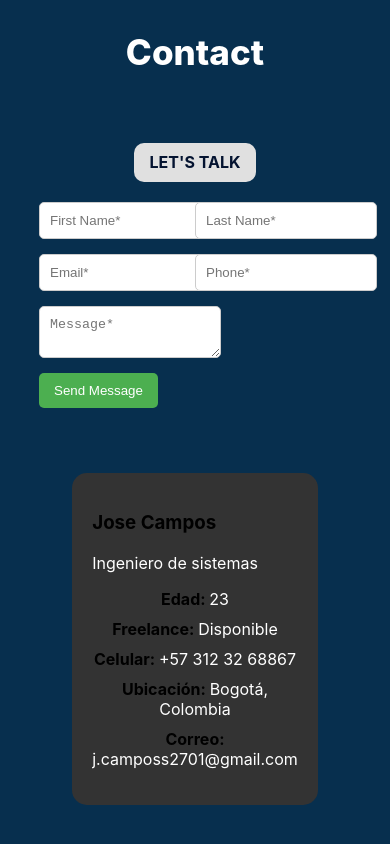
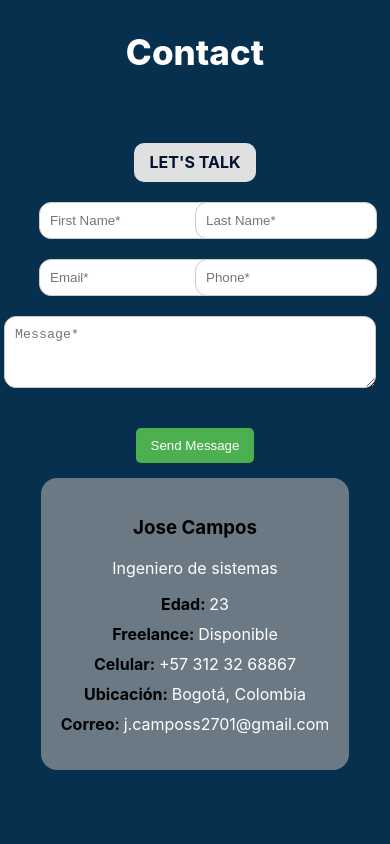
Before and after one commit to josee2701/CV, a React (Create React App) app: page / in a window 390 px wide. Shown: the part 3971-4815 px from the top of the page. After the commit the page ends 4741 px from the top, so only its background shows below. Built offline with nearby package versions, Linux system fonts and the light colour scheme.

Commit message:
se me jora el formulario visualmente, pero tambien dinamicamente para que el fomulario se envie asi cambie de pagina web hasta que reciba una respuesta del servidor

```diff
--- a/src/assets/css/Contact.css
+++ b/src/assets/css/Contact.css
@@ -1,55 +1,32 @@
-.contact-container {
+/* Form Styles */
+form {
     display: flex;
-    justify-content: space-between;
-    padding: 20px;
-    background: #1f1f1f; /* Asegúrate de usar el color correcto de fondo */
-    color: white;
+    flex-direction: column;
+    align-items: center;
+    margin-left: 265px;
 }
 
-.contact-container h2, .contact-container p, .contact-container h3 {
-    color: #fff; /* o el color de tu preferencia */
-}
-.grid-cols-1 {
-    display: grid;
-    grid-template-columns: repeat(2, minmax(0, 1fr));
-  }
-
-form {
-    max-width: 400px;
-}
-
-form label {
-    display: block;
-    margin-bottom: 5px;
-}
-
-form input, form textarea {
-    width: 160px;
-    padding: 10px;
-    margin-bottom: 20px;
-    border: none;
-    border-radius: 5px; /* radio de borde para los campos de entrada */
-    margin-right: 10px
-}
 form label,
 form input,
 form textarea,
 form button {
-    display: block; /* Establece los elementos como bloques, apilándolos verticalmente */
+    display: block;
     margin-bottom: 15px; /* Espacio entre elementos */
 }
 
-/* Estilos adicionales para mejorar la apariencia */
 form input,
 form textarea {
-    padding: 10px; /* Espaciado interno para la entrada de texto */
-    border: 1px solid #ccc; /* Borde sutil */
-    border-radius: 5px; /* Bordes redondeados */
+    width: 160px;
+    padding: 10px;
+    margin-bottom: 20px;
+    border: 1px solid #ccc;
+    border-radius: 12px;
+    margin-right: 10px;
 }
 
 form button {
     padding: 10px 15px;
-    background-color: #4CAF50; /* Cambia al color que prefieras */
+    background-color: #4CAF50;
     color: white;
     border: none;
     border-radius: 5px;
@@ -57,26 +34,32 @@ form button {
 }
 
 form button:hover {
-    background-color: #45a049; /* Color al pasar el mouse por encima */
+    background-color: #45a049;
 }
 
-button {
-    border: none;
-    padding: 10px 20px;
-    border-radius: 5px; /* radio de borde para el botón */
-    background-color: #4CAF50; /* color de fondo del botón */
-    color: white; /* color del texto del botón */
-    cursor: pointer;
+/* Specific Styles for Textarea */
+textarea {
+    height: 50px;
+    width: 350px !important;
 }
 
-button:hover {
-    opacity: 0.8;
+/* Button Container Styles */
+.button-container {
+    width: 100%;
+    display: flex;
+    justify-content: center;
+    margin-top: 20px;
 }
 
+/* Contact Info Styles */
 .contact-info {
-    background: #333; /* Color de fondo para el cuadro de información */
+    background: #a7a6a69f;
     padding: 20px;
-    border-radius: 15px; /* Radio de borde redondeado para la caja */
+    border-radius: 16px;
+    margin-left: 265px;
+    border-left-width: 30px;
+    text-align: start; /* Centra el texto dentro del contenedor */
+
 }
 
 .contact-info ul {
@@ -88,8 +71,7 @@ button:hover {
     margin-bottom: 10px;
 }
 
-
-/* Estilos para la ventana emergente */
+/* Modal Styles */
 .modal {
     display: flex;
     justify-content: center;
@@ -116,16 +98,23 @@ button:hover {
     box-shadow: 0 4px 8px rgba(0, 0, 0, 0.2);
 }
 
-.close {
-    color: #aaa;
-    float: right;
-    font-size: 28px;
-    font-weight: bold;
+/* Grid Layout */
+.grid-cols-1 {
+    display: grid;
+    grid-template-columns: repeat(2, minmax(0, 1fr));
 }
 
-.close:hover,
-.close:focus {
-    color: black;
-    text-decoration: none;
-    cursor: pointer;
+/* Reglas @media para dispositivos con ancho máximo de 1199px */
+@media (max-width: 1199px) {
+    form {
+        width: 100%; /* Asegura que ocupe todo el ancho del contenedor */
+    max-width: 600px; /* Ancho máximo para el formulario */
+    margin:auto
+    }
+    .contact-info {
+        margin:auto;
+        text-align: center; /* Centra el texto dentro del contenedor */
+    }
 }
+@media (max-width: 720px) {
+}
--- a/src/components/Contact.jsx
+++ b/src/components/Contact.jsx
@@ -25,37 +25,30 @@ const ContactSection = () => {
 
     const handleSubmit = (e) => {
         e.preventDefault();
+        setShowModal(true);
+        setShowConfetti(true);
+        setTimeout(() => {
+            setShowModal(false);
+            setShowConfetti(false);
+        }, 3000);
+        setFormData({
+            name: '',
+            apellido: '',
+            email: '',
+            phone: '',
+            message: '',
+        });
 
-        fetch('https://backend-yw41.onrender.com/from_contact/', {
-            method: 'POST',
-            headers: {
-                'Content-Type': 'application/json',
-            },
-            body: JSON.stringify(formData),
-        })
-        .then(response => response.json())
-        .then(data => {
-            console.log('Success:', data);
-            // Limpiar el formulario
-            setFormData({
-                name: '',
-                apellido: '',
-                email: '',
-                phone: '',
-                message: '',
+        // Enviar la solicitud al backend
+        navigator.serviceWorker.ready.then((registration) => {
+            registration.active.postMessage({
+                url: 'https://backend-yw41.onrender.com/from_contact/',
+                method: 'POST',
+                headers: {
+                    'Content-Type': 'application/json',
+                },
+                body: JSON.stringify(formData),
             });
-            // Mostrar la ventana emergente de éxito y confeti
-            setShowModal(true);
-            setShowConfetti(true);
-            // Ocultar el modal y el confeti después de 5 segundos
-            setTimeout(() => {
-                setShowModal(false);
-                setShowConfetti(false);
-            }, 5000);
-        })
-        .catch((error) => {
-            console.error('Error:', error);
-            // Aquí puedes manejar los errores, por ejemplo, mostrar un mensaje de error
         });
     };
 
@@ -109,7 +102,7 @@ const ContactSection = () => {
                             onChange={handleChange}
                         ></textarea>
                     </div>
-                    <div className="my-2 w-1/2 lg:w-1/4">
+                    <div className="button-container">
                         <button
                             type="submit"
                             className="uppercase text-sm font-bold tracking-wide bg-blue-900 text-gray-100 p-3 rounded-lg w-full focus:outline-none focus:shadow-outline"
@@ -118,7 +111,7 @@ const ContactSection = () => {
                         </button>
                     </div>
                 </form>
-                <div className="contact-info" style={{ borderLeftWidth: '30px', marginLeft: '250px', margin: '50px'}}>
+                <div className="contact-info">
                     <h3>Jose Campos</h3>
                     <p>Ingeniero de sistemas</p>
                     <ul className="info-list">
@@ -134,7 +127,7 @@ const ContactSection = () => {
             {showModal && (
                 <div className="modal">
                     <div className="modal-content">
-                        <h4 style={{color: 'black'}}>¡El mensaje se ha enviado correctamente!</h4>
+                        <h4 style={{ color: 'black' }}>¡El mensaje se ha enviado correctamente!</h4>
                     </div>
                 </div>
             )}
--- a/src/index.js
+++ b/src/index.js
@@ -1,6 +1,6 @@
 import React from 'react';
 import ReactDOM from 'react-dom/client';
-import { BrowserRouter } from 'react-router-dom'; // Importar BrowserRouter
+import { BrowserRouter } from 'react-router-dom';
 import App from './App';
 import './index.css';
 import reportWebVitals from './reportWebVitals';
@@ -8,12 +8,21 @@ import reportWebVitals from './reportWebVitals';
 const root = ReactDOM.createRoot(document.getElementById('root'));
 root.render(
   <React.StrictMode>
-    <BrowserRouter> {/* Envolver App con BrowserRouter */}
+    <BrowserRouter>
       <App />
     </BrowserRouter>
   </React.StrictMode>
 );
 
+if ('serviceWorker' in navigator) {
+  navigator.serviceWorker.register(`${process.env.PUBLIC_URL}/serviceWorker.js`)
+      .then((registration) => {
+          console.log('Service Worker registered with scope:', registration.scope);
+      }).catch((error) => {
+          console.log('Service Worker registration failed:', error);
+      });
+}
+
 // Si quieres empezar a medir el rendimiento en tu aplicación, pasa una función
 // para registrar los resultados (por ejemplo: reportWebVitals(console.log))
 // o envía a un endpoint de análisis. Aprende más: https://bit.ly/CRA-vitals
```
Also changed, not shown: public/serviceWorker.js (added, +21 -0 lines).
